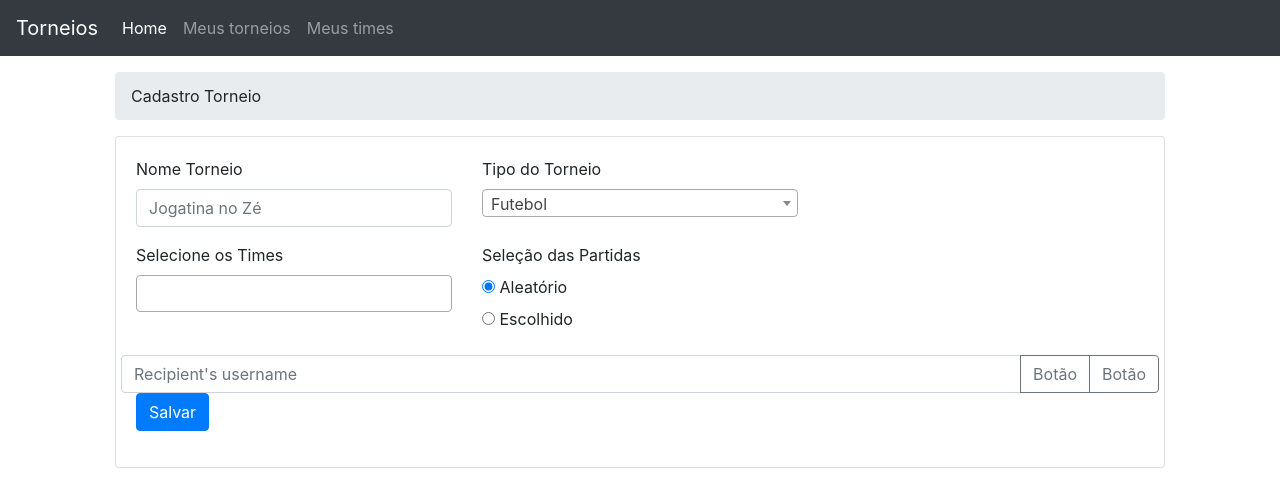
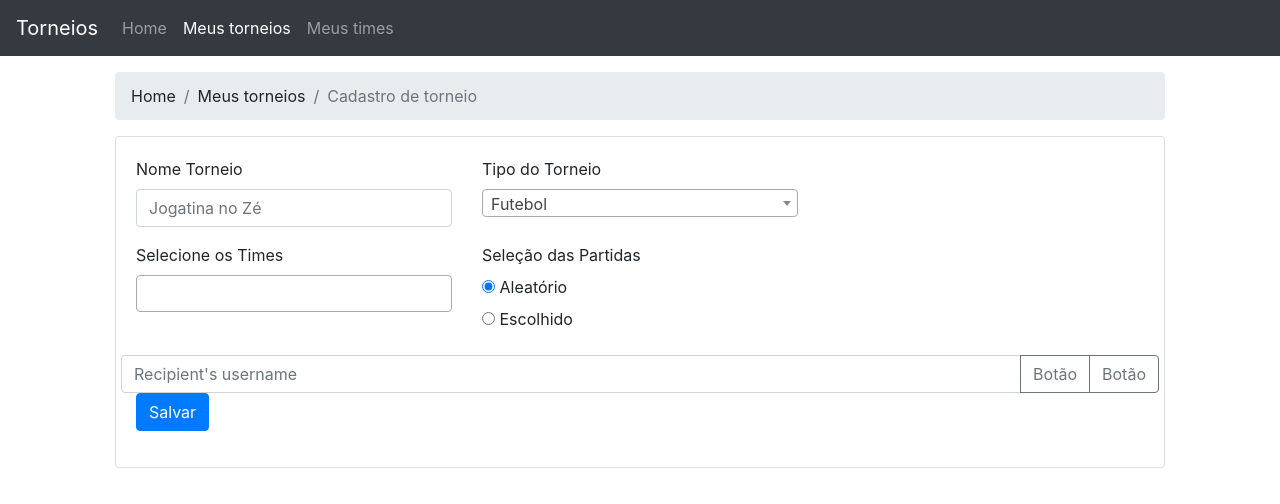
Before and after one commit to augustobmoura/torneios, a plain HTML site: page pages/torneios.html in a window 1280 px wide. Drawn offline with nearby package versions, Linux system fonts and the light colour scheme.

Commit message:
Atualizado tema

```diff
--- a/pages/torneios.html
+++ b/pages/torneios.html
@@ -7,7 +7,7 @@
     content="width=device-width, user-scalable=no, initial-scale=1.0, maximum-scale=1.0, minimum-scale=1.0">
   <meta http-equiv="X-UA-Compatible" content="ie=edge">
   <title>Torneios</title>
-  <link href="https://cdnjs.cloudflare.com/ajax/libs/select2/4.0.7/css/select2.min.css" rel="stylesheet" />
+  <link href="https://cdnjs.cloudflare.com/ajax/libs/select2/4.0.7/css/select2.min.css" rel="stylesheet"/>
 
   <link rel="stylesheet" href="../css/bootstrap-reboot.css">
   <link rel="stylesheet" href="../css/bootstrap.css">
@@ -25,16 +25,16 @@
 
   <section class="collapse navbar-collapse" id="navbarSupportedContent">
     <ul class="navbar-nav mr-auto">
+      <li class="nav-item">
+        <a class="nav-link" href="/">Home <span class="sr-only">(current)</span></a>
+      </li>
+
       <li class="nav-item active">
-          <a class="nav-link" href="#">Home <span class="sr-only">(current)</span></a>
+        <a class="nav-link" href="torneios.html">Meus torneios</a>
       </li>
 
       <li class="nav-item">
-          <a class="nav-link" href="#">Meus torneios</a>
-        </li>
-
-        <li class="nav-item">
-          <a class="nav-link" href="#">Meus times</a>
+        <a class="nav-link" href="times.html">Meus times</a>
       </li>
     </ul>
   </section>
@@ -43,7 +43,9 @@
 <main class="container-fluid" style="max-width: 1080px">
   <nav aria-label="breadcrumb" class="pt-3">
     <ol class="breadcrumb">
-        <li class="breadcrumb-item" aria-current="page">Cadastro Torneio</li>
+      <li class="breadcrumb-item" aria-current="page">Home</li>
+      <li class="breadcrumb-item" aria-current="page">Meus torneios</li>
+      <li class="breadcrumb-item active" aria-current="page">Cadastro de torneio</li>
     </ol>
   </nav>
 
@@ -114,7 +116,6 @@
               </div>
 
 
-
             </div>
 
             <div class="row">
@@ -126,7 +127,6 @@
                 </div>
               </div>
             </div>
-
 
 
             <div class="form-group">
@@ -156,7 +156,6 @@
         $('.js-example-basic-single').select2();
 
 
-
     });
 </script>
 
```
Also changed, not shown: index.html (+3 -3 lines), pages/times.html (+9 -7 lines). Lines whose indentation alone changed are shown as unchanged.
